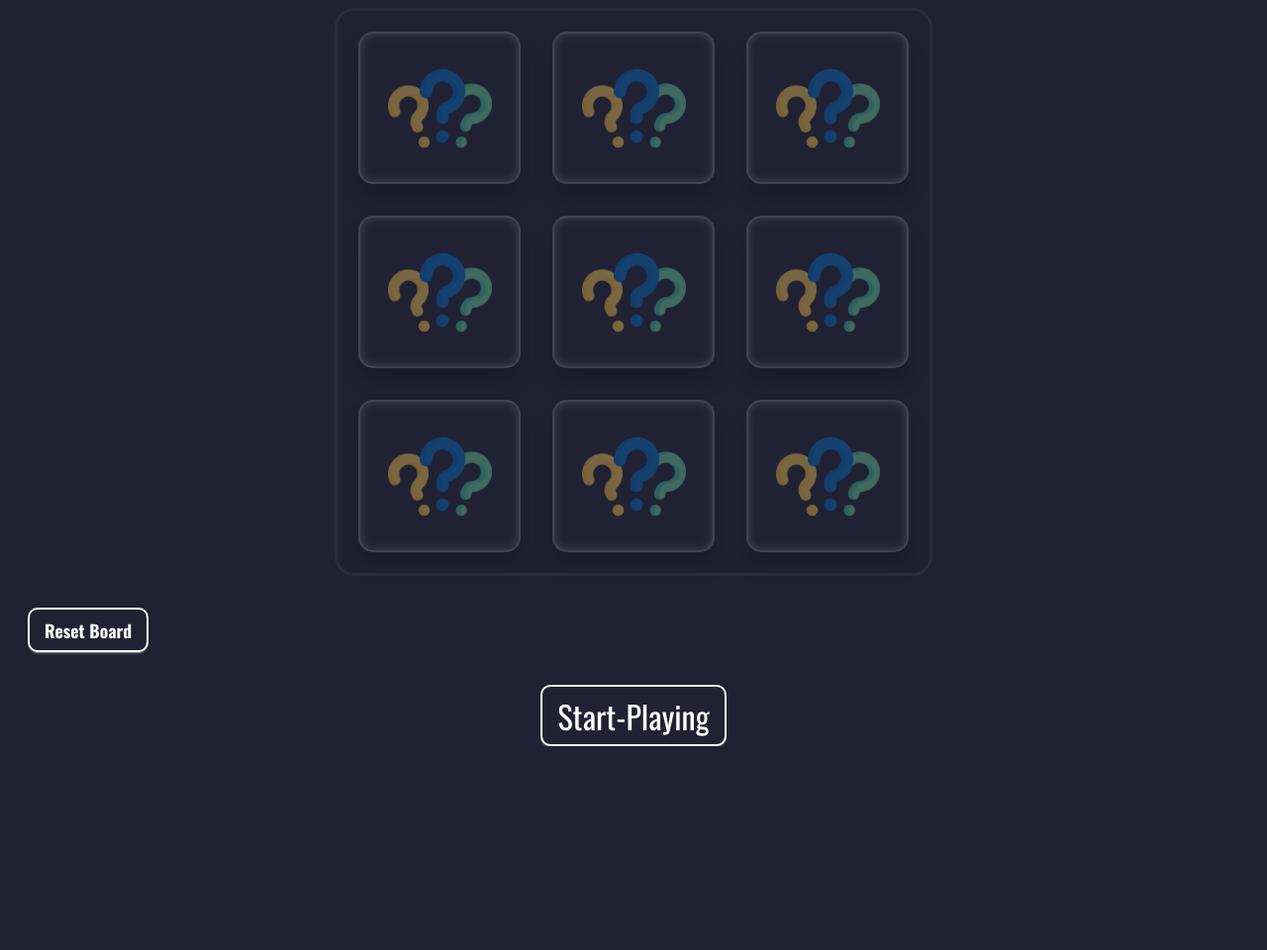
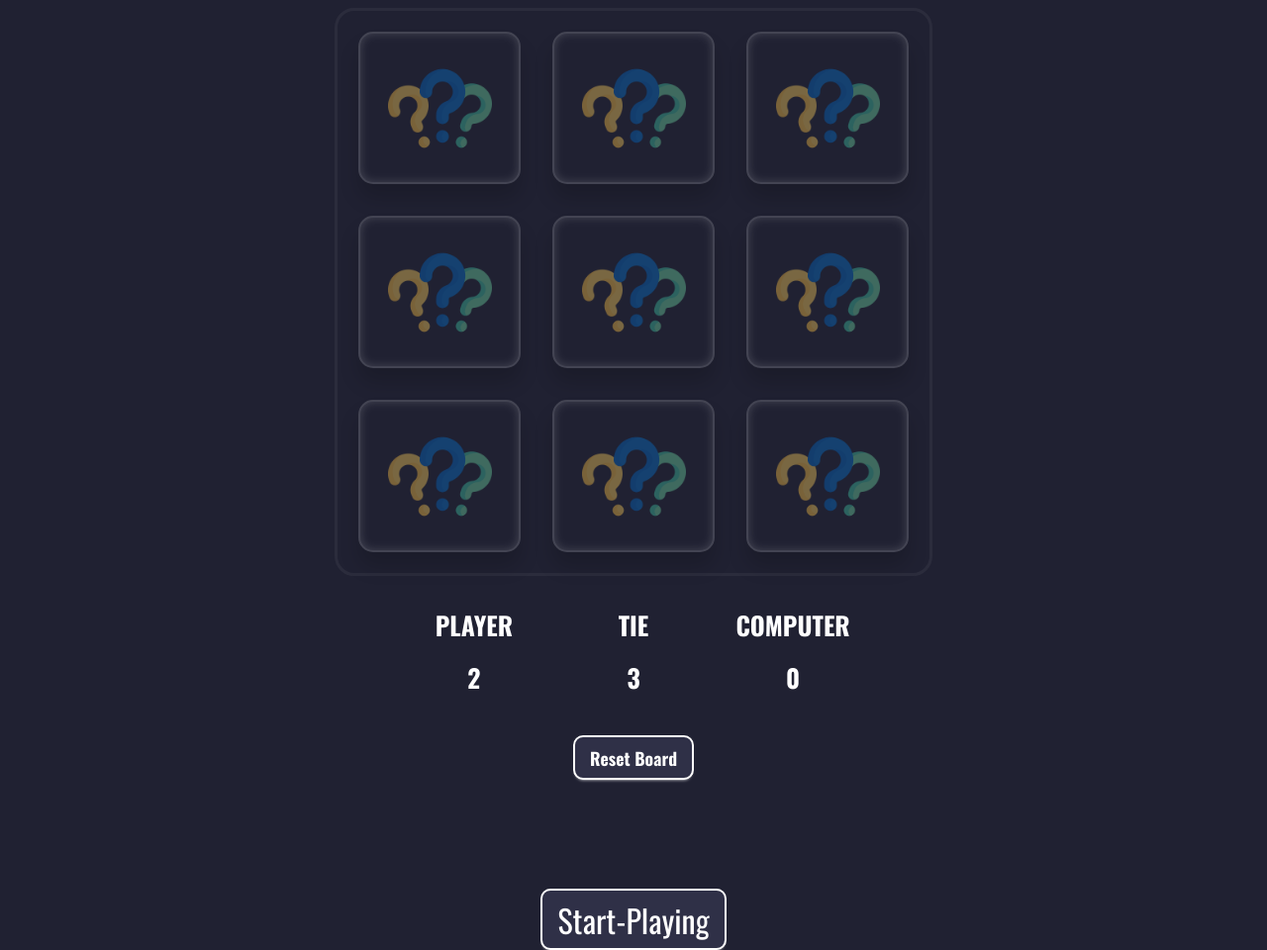
Before and after one commit to Afek-Sakaju/tic-tac-toe, a website: page index.html in a window 1280 px wide. Shown: the part 118-1078 px from the top of the page at 99% size. Before the commit the page ends 872 px from the top, so only its background shows below. Drawn offline with Linux system fonts and the light colour scheme.

Commit message:
Added stats text

```diff
--- a/index.html
+++ b/index.html
@@ -28,15 +28,32 @@
     ></script>
     <script src="./scripts/main.js" defer></script>
     <div class="main-content-container">
-      <span id="turn-status-info" class="current-turn-status-text"></span>
+      <h1 class="main-heading">Tic-Tac-Toe</h1>
+      <div id="game-board" class="game-board-container"></div>
+      <div class="stats-main-container">
+        <div class="stats-scores-container">
+          <div class="stat-score-box">
+            <p class="stat-label">PLAYER</p>
+            <p class="stats-score">2</p>
+          </div>
+          <div class="stat-score-box">
+            <p class="stat-label">TIE</p>
+            <p class="stats-score">3</p>
+          </div>
+          <div class="stat-score-box">
+            <p class="stat-label">COMPUTER</p>
+            <p class="stats-score">0</p>
+          </div>
+        </div>
         <button class="reset-game-board-button" onclick="restartGame()">
           Reset Board
         </button>
-      <h1 class="main-heading">Tic-Tac-Toe</h1>
-      <div id="game-board" class="game-board-container"></div>
+      </div>
       <button id="start-btn" class="start-game-button" onclick="startGame()">
         Start-Playing
       </button>
+    </div>
+    <span id="turn-status-info" class="current-turn-status-text"></span>
     <img
       id="sound-btn"
       class="toggle-sound-mode-button"
@@ -44,6 +61,5 @@
       alt="site's logo"
       onclick="toggleMuteStatus()"
     />
-    </div>
   </body>
 </html>
--- a/styles/scss/abstracts/_mixins.scss
+++ b/styles/scss/abstracts/_mixins.scss
@@ -5,7 +5,7 @@
   justify-content: center;
   align-items: center;
   color: white;
-  background-color: #202132;
+  background-color: #2f3047;
   border-radius: 10px;
   border: 2.5px solid white;
   box-shadow: 0 3.2px 3.2px -3.2px white;
--- a/styles/scss/base/_typography.scss
+++ b/styles/scss/base/_typography.scss
@@ -6,9 +6,6 @@
 }
 
 .current-turn-status-text {
-  position: absolute;
-  left: 30px;
-  top: 15px;
   color: white;
   font-size: 1.2em;
   font-weight: bold;
@@ -17,3 +14,15 @@
     opacity: 0.5;
   }
 }
+
+.stat-label {
+  font-size: 1.6em;
+  font-weight: bold;
+  margin: 0;
+}
+
+.stats-score {
+  font-size: 1.6em;
+  font-weight: bold;
+  margin: 0;
+}
--- a/styles/scss/components/_buttons.scss
+++ b/styles/scss/components/_buttons.scss
@@ -123,9 +123,6 @@
   @include generic-button-styles;
   @include interface-button-hover-effects;
 
-  position: absolute;
-  left: 20px;
-  bottom: 15px;
   max-height: 45px;
   padding: 15px;
   border-radius: 10px;
--- a/styles/scss/components/_containers.scss
+++ b/styles/scss/components/_containers.scss
@@ -2,9 +2,11 @@
   display: flex;
   align-items: center;
   flex-direction: column;
+  justify-content: space-between;
   position: relative;
   gap: 30px;
   height: 100%;
+  max-width: 605px;
 }
 
 .game-board-container {
@@ -14,3 +16,27 @@
   border: 3px solid rgba(white, 0.05);
   border-radius: 20px;
 }
+
+.stats-main-container {
+  display: flex;
+  justify-content: center;
+  align-items: center;
+  flex-direction: column;
+  gap: 40px;
+  width: 80%;
+}
+
+.stats-scores-container {
+  display: flex;
+  justify-content: space-between;
+  width: 100%;
+}
+
+.stat-score-box {
+  display: flex;
+  flex-direction: column;
+  align-items: center;
+  gap: 15px;
+  flex: 1 1 auto;
+  width: 100%;
+}
--- a/styles/scss/main.scss
+++ b/styles/scss/main.scss
@@ -15,6 +15,8 @@ body {
   background-color: #202132;
   height: 98vh;
   user-select: none;
+  display: flex;
+  justify-content: center;
 
   .hidden {
     visibility: hidden;
```
Also changed, not shown: styles/css/main.css, 1 other file. Lines whose indentation alone changed are shown as unchanged.
